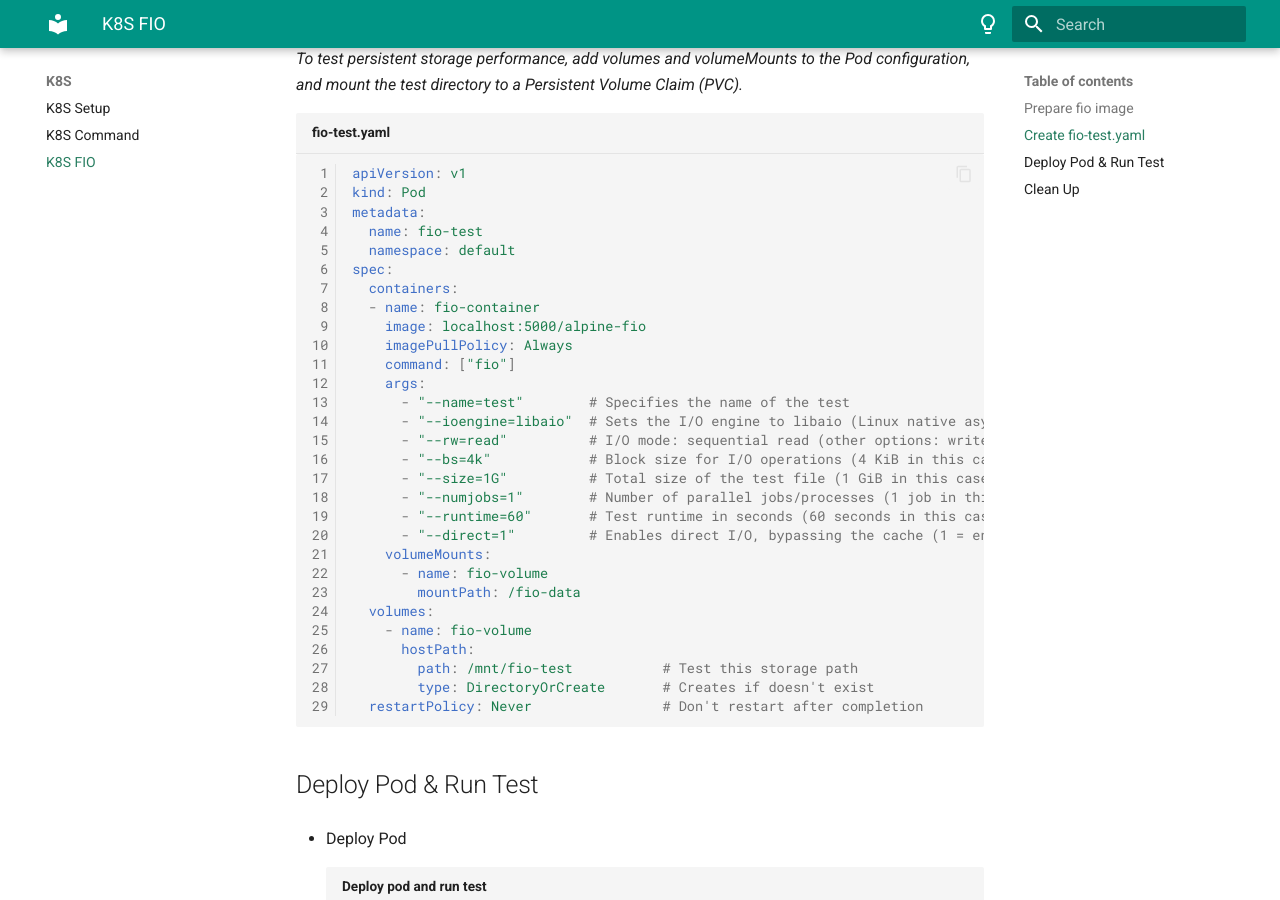
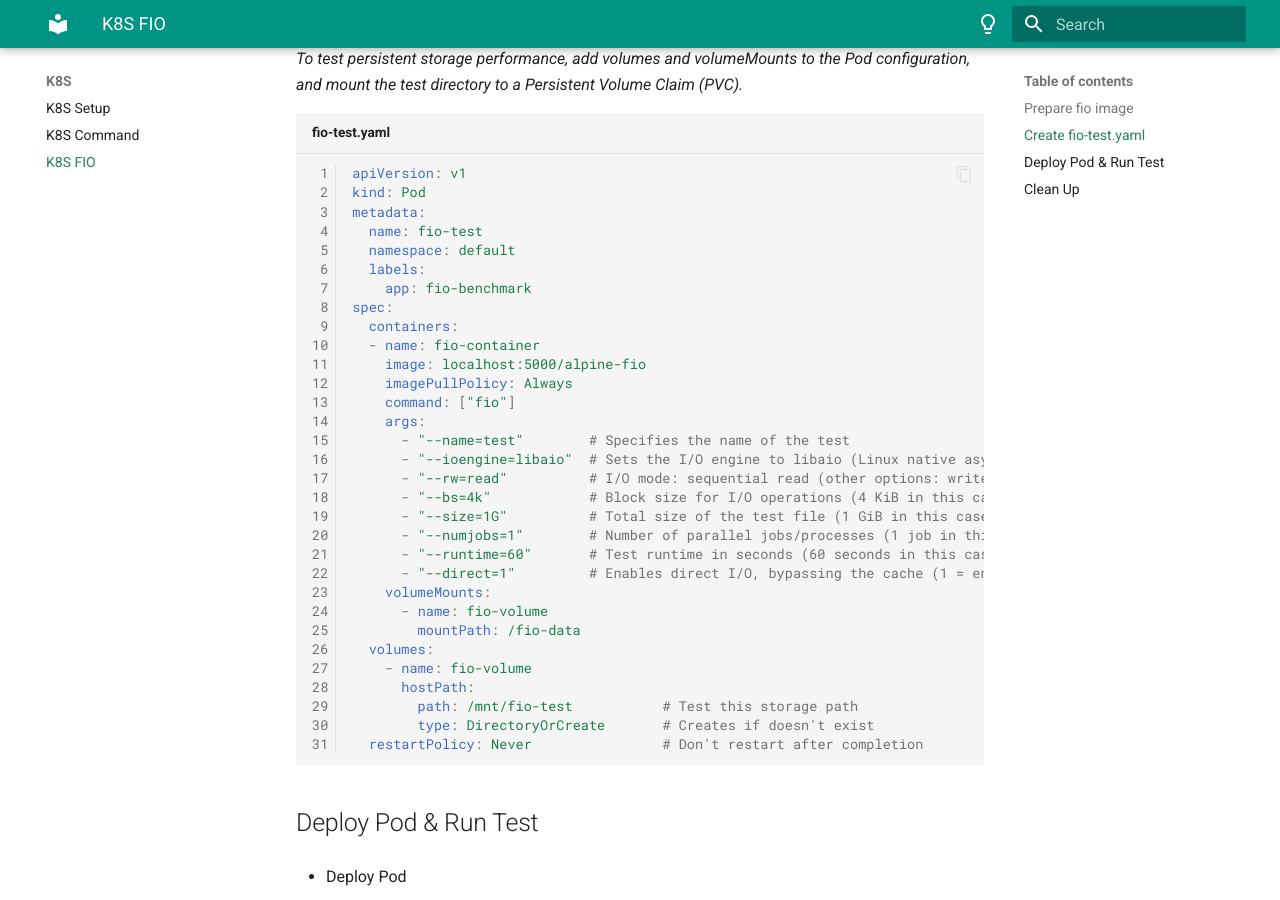
Before and after one commit to zhouushe/notes, an MkDocs documentation site: the page built from docs/k8s_fio.md, in a window 1280 px wide and 900 px high, scrolled down 1421 px. Built offline with MkDocs 1.6.1 and Material for MkDocs 9.7.7, drawn with Linux system fonts in a browser that asks for light colours.

Commit message:
Update k8s_fio.md

```diff
--- a/docs/k8s_fio.md
+++ b/docs/k8s_fio.md
@@ -55,6 +55,8 @@ kind: Pod
 metadata:
   name: fio-test
   namespace: default
+  labels:
+    app: fio-benchmark
 spec:
   containers:
   - name: fio-container
```
